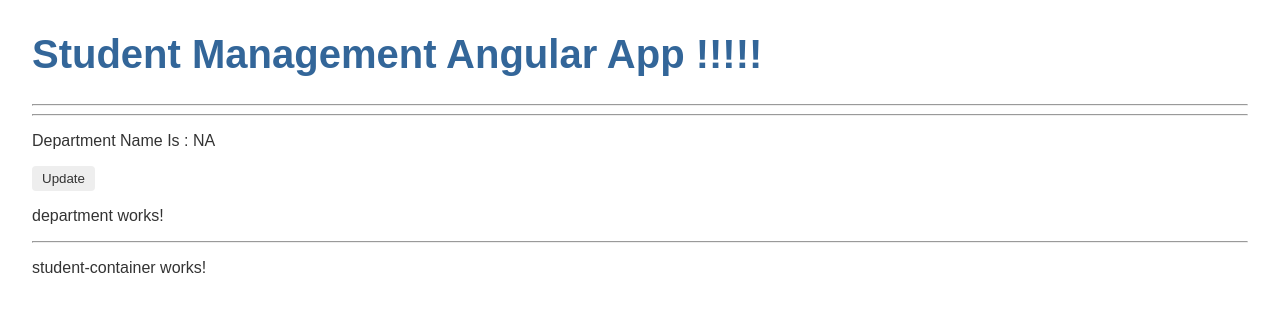
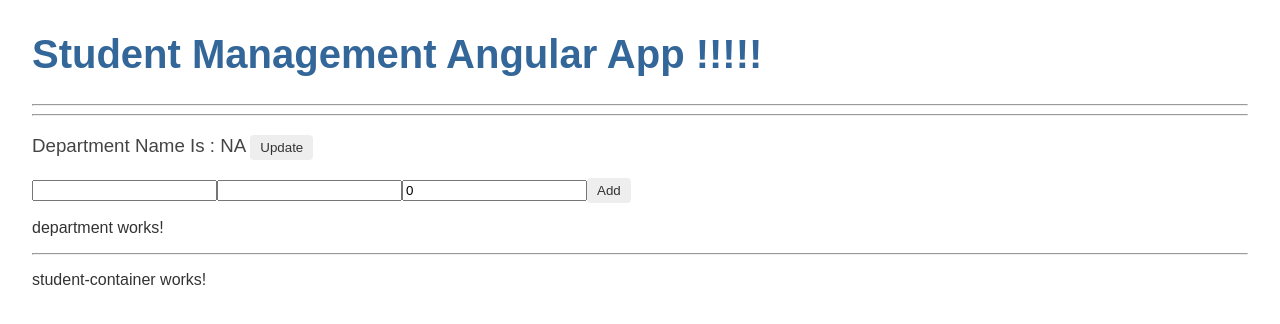
Before and after one commit to vinoddsce/angular-app-nisha, an Angular app: page / in a window 1280 px wide. Shown: the top 324 px of the page. Built offline with nearby package versions, Linux system fonts and the light colour scheme.

Commit message:
Two way binding

```diff
--- a/src/app/app.component.html
+++ b/src/app/app.component.html
@@ -3,7 +3,7 @@
 <hr />
 <hr />
 
-<app-department-container [departmentName]="departmentName" (updateDeptName)="updateDeptName()"></app-department-container>
+<app-department-container [departmentName]="departmentName" (updateDeptName)="updateDeptName($event)"></app-department-container>
 
 <hr />
 
--- a/src/app/app.component.ts
+++ b/src/app/app.component.ts
@@ -9,9 +9,9 @@
   title: string = 'Student Management Angular App !!!!!';
   departmentName: string = "NA";
 
-  updateDeptName() {
-    console.log("AppComponent->updateDeptName()");
-    this.departmentName = "Name Updated";
+  updateDeptName(value: string) {
+    // console.log("AppComponent->updateDeptName() : ", value);
+    this.departmentName = value;
   }
 
 }
--- a/src/app/app.module.ts
+++ b/src/app/app.module.ts
@@ -1,5 +1,6 @@
 import { BrowserModule } from '@angular/platform-browser';
 import { NgModule } from '@angular/core';
+import { FormsModule } from '@angular/forms';
 
 import { AppRoutingModule } from './app-routing.module';
 import { AppComponent } from './app.component';
@@ -16,6 +17,7 @@
   ],
   imports: [
     BrowserModule,
+    FormsModule,
     AppRoutingModule
   ],
   providers: [],
--- a/src/app/department-container/department-container.component.html
+++ b/src/app/department-container/department-container.component.html
@@ -1,4 +1,13 @@
-<p>Department Name Is : {{departmentName}}</p>
-<button type="button" (click)="updateDepartmentName()">Update</button>
+<h3>
+    <p>Department Name Is : {{departmentName}} <button type="button" (click)="updateDepartmentName($event)" [hidden]="hide">Update</button></p>
+</h3>
+
+<div>
+    <!-- <input placeholder="Enter name here" type="text" name="name" (change)="nameChangeHandler($event.target.value)" /> -->
+    <input [(ngModel)]="stdName" />
+    <input [(ngModel)]="stdCourse" />
+    <input [(ngModel)]="stdFees" />
+    <button (click)="addStudentDetails($event)">Add</button>
+</div>
 
 <app-department></app-department>
--- a/src/app/department-container/department-container.component.ts
+++ b/src/app/department-container/department-container.component.ts
@@ -8,10 +8,32 @@
 export class DepartmentContainerComponent {
 
   @Input() departmentName: string = "";
-  @Output() updateDeptName: EventEmitter<void> = new EventEmitter<void>();
+  @Output() updateDeptName: EventEmitter<string> = new EventEmitter<string>();
 
-  updateDepartmentName() {
-    console.log("Update clicked !!!!!");
-    this.updateDeptName.emit();
+  hide: boolean = false;
+  deptName: string = "JavaScript Dept.";
+
+  stdName: string = "";
+  stdCourse: string = "";
+  stdFees: number = 0;
+
+  updateDepartmentName(event: MouseEvent) {
+    // console.log("Update clicked !!!!!", event);
+    this.updateDeptName.emit(this.deptName);
+    this.hide = true;
+  }
+
+  // nameChangeHandler(value: string) {
+  //   console.log("Name Entered: ", value);
+  // }
+
+  // nameChangeHandler() {
+  //   console.log("Name Entered: ", this.stdName);
+  // }
+
+  addStudentDetails(event: MouseEvent) {
+    console.log("Name: ", this.stdName);
+    console.log("Course: ", this.stdCourse);
+    console.log("Fees: ", this.stdFees);
   }
 }
```
